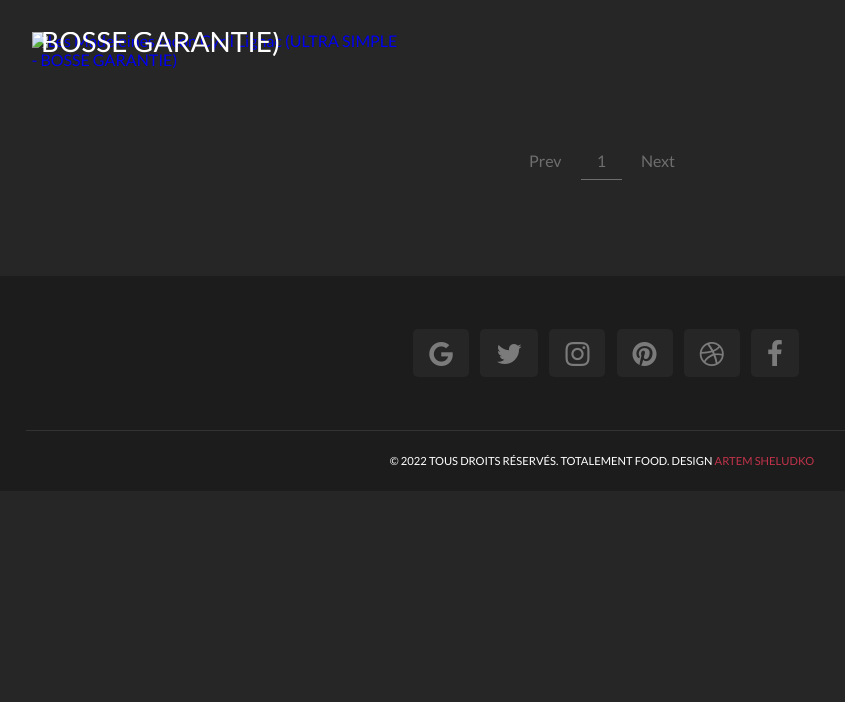
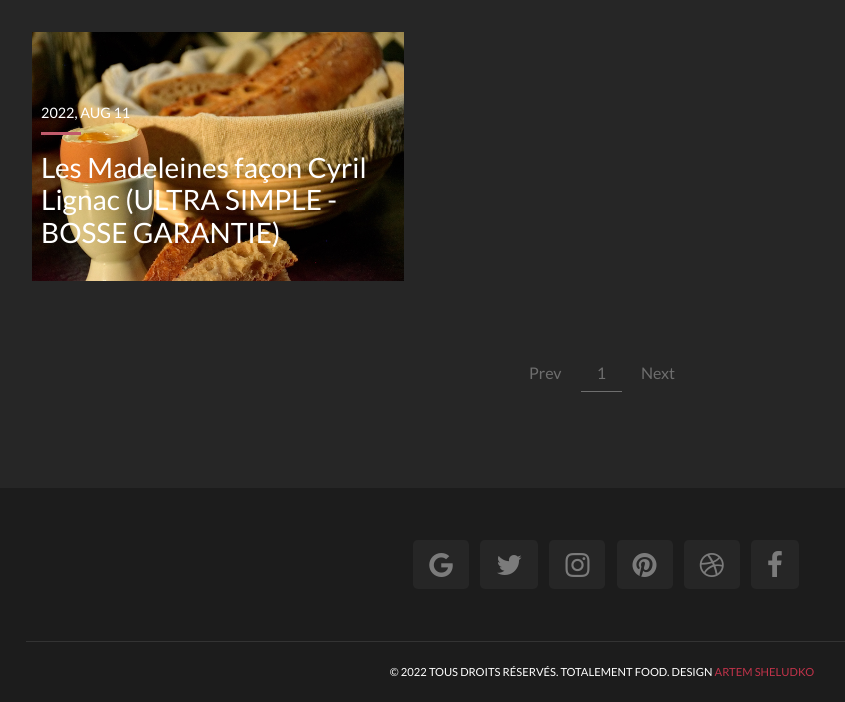
Before and after one commit to totalement-food/totalement-food.github.io, a Jekyll site: the page built from index.html, in a window 1280 px wide. Shown: the part 637-1339 px from the top of the page, without its empty margins (38-883 px from the left). Built offline with Jekyll 4.4.1, drawn with Linux system fonts in a browser that asks for light colours; the list of posts is cut into pages by our own code; before the commit the page ends 1128 px from its top, so only the background shows below that.

Commit message:
recettes as posts

```diff
--- a/index.html
+++ b/index.html
@@ -6,7 +6,7 @@ layout: main
   <div class="chapter">
     <a href="{{post.url | prepend: site.baseurl}}">
       {% if post.img %}
-        <img src={{ "/assets/img/" | prepend: site.baseurl | append: post.img }} alt="{{post.title}}">
+        <img src={{ "/img/" | prepend: site.baseurl | append: post.img }} alt="{{post.title}}">
       {% endif %}
     </a>
     <a href="{{post.url | prepend: site.baseurl}}">
```
